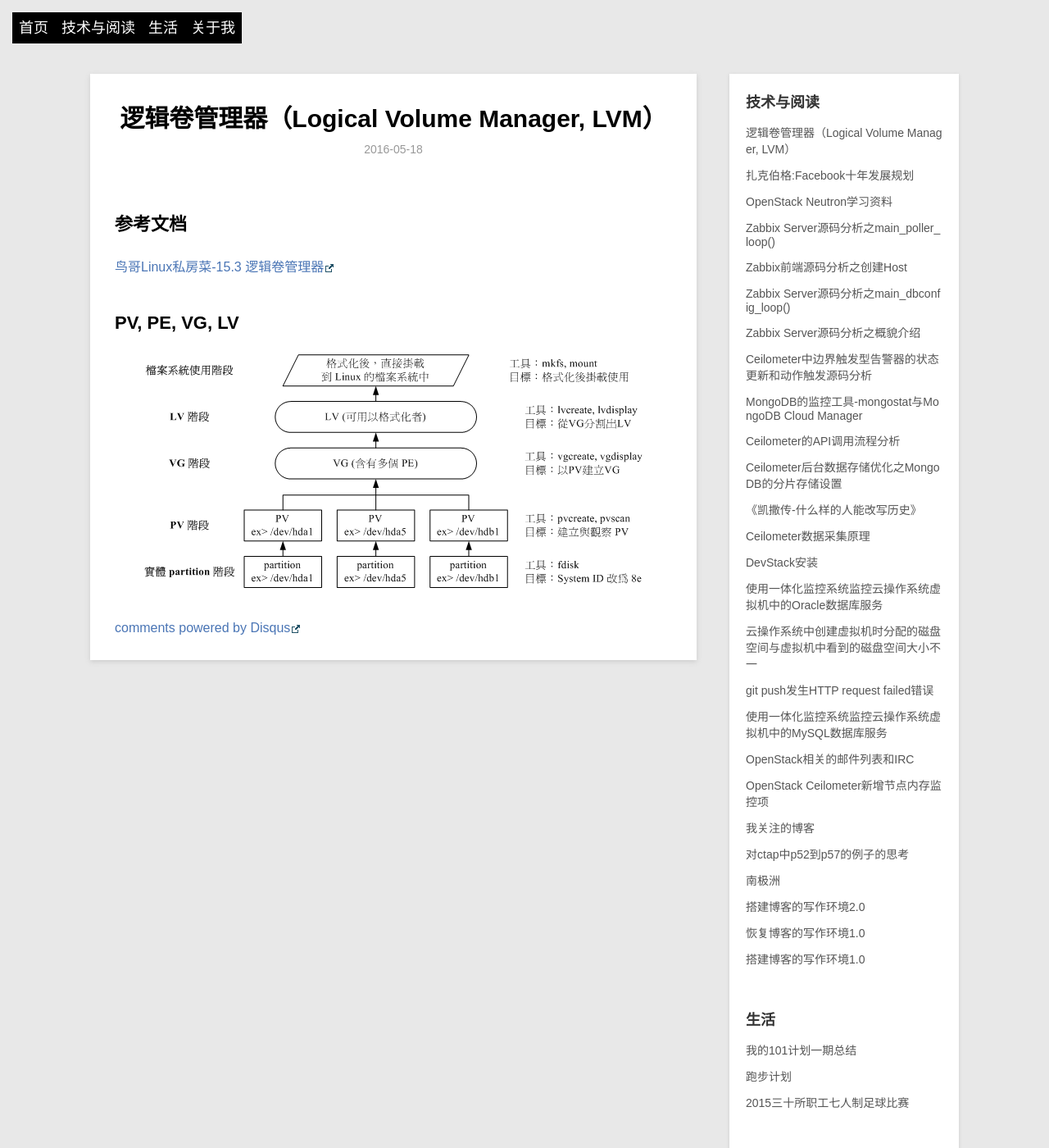
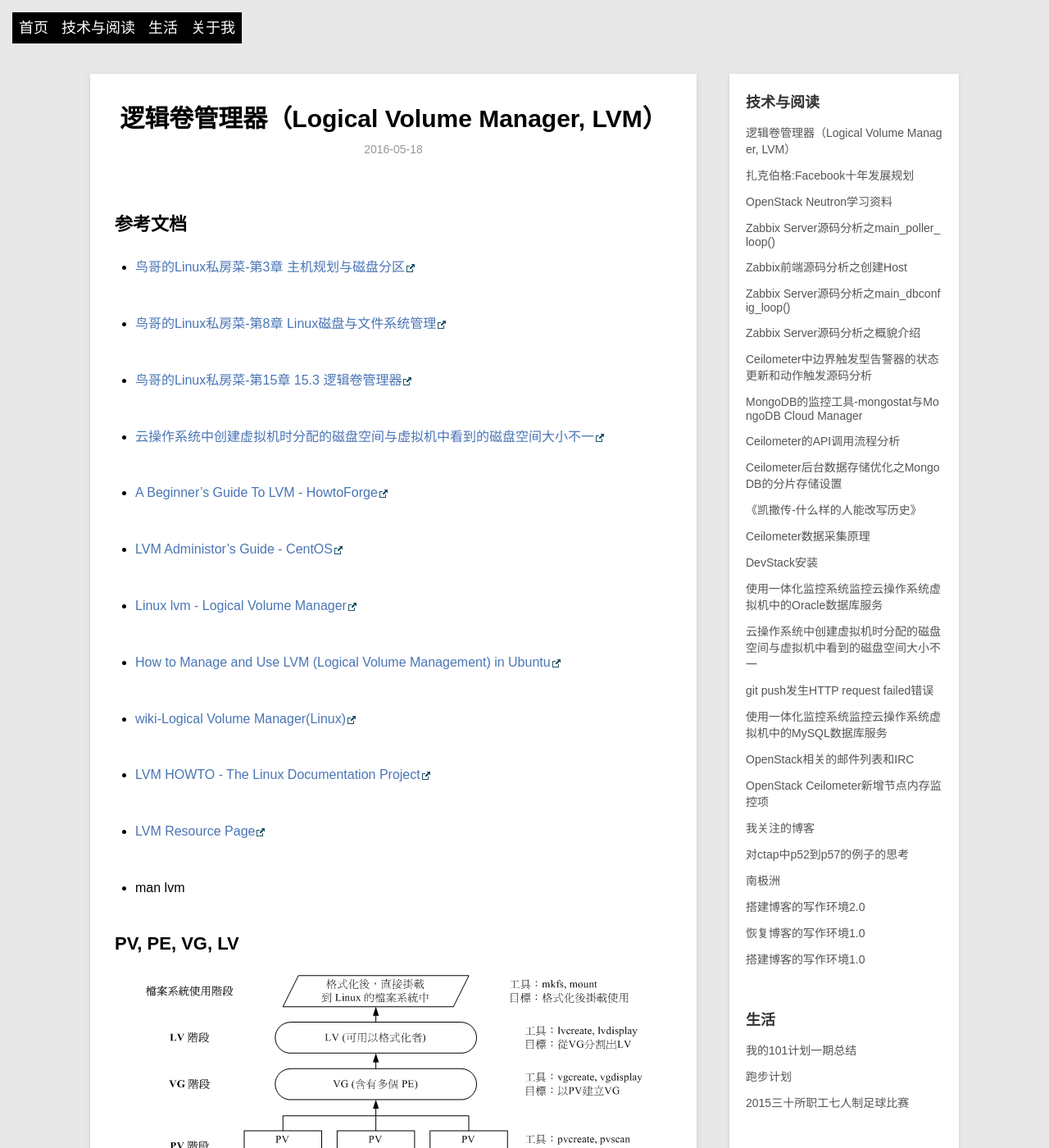
Before and after one commit to xiaofandh12/xiaofandh12.github.io, a Jekyll site: the page built from _posts/blog/2016-05-18-Logical-Volume-Manager-LVM.md, in a window 1280 px wide and 1400 px high. Shown: the whole window at 82% size. Built offline with Jekyll 4.4.1, drawn with Linux system fonts in a browser that asks for light colours; Markdown is read by kramdown in place of the engine named in the settings; comment, search, counter and statistics services are not loaded; some of the changed text lies outside the part shown.

Commit message:
逻辑卷管理器（Logical Volume Manager, LVM）主要就是总结了鸟哥讲解的几个大的方面，另外找了一些lvm的链接

```diff
--- a/_posts/blog/2016-05-18-Logical-Volume-Manager-LVM.md
+++ b/_posts/blog/2016-05-18-Logical-Volume-Manager-LVM.md
@@ -6,7 +6,56 @@ category: blog
 ---
 
 ## 参考文档
-[鸟哥Linux私房菜-15.3 逻辑卷管理器](http://vbird.dic.ksu.edu.tw/linux_basic/0420quota_3.php)
+
+* [鸟哥的Linux私房菜-第3章 主机规划与磁盘分区](http://vbird.dic.ksu.edu.tw/linux_basic/0130designlinux.php)
+
+* [鸟哥的Linux私房菜-第8章 Linux磁盘与文件系统管理](http://vbird.dic.ksu.edu.tw/linux_basic/0230filesystem.php)
+
+* [鸟哥的Linux私房菜-第15章 15.3 逻辑卷管理器](http://vbird.dic.ksu.edu.tw/linux_basic/0420quota_3.php)
+
+* [云操作系统中创建虚拟机时分配的磁盘空间与虚拟机中看到的磁盘空间大小不一](http://xiaofandh12.github.io/VirtualMachine-Disk-Resize)
+
+* [A Beginner's Guide To LVM - HowtoForge](https://www.howtoforge.com/linux_lvm)
+
+* [LVM Administor's Guide - CentOS](https://www.centos.org/docs/5/html/Cluster_Logical_Volume_Manager/)
+
+* [Linux lvm - 	Logical Volume Manager](https://linuxconfig.org/linux-lvm-logical-volume-manager)
+
+* [How to Manage and Use LVM (Logical Volume Management) in Ubuntu](http://www.howtogeek.com/howto/40702/how-to-manage-and-use-lvm-logical-volume-management-in-ubuntu/)
+
+* [wiki-Logical Volume Manager(Linux)](https://en.wikipedia.org/wiki/Logical_Volume_Manager_\(Linux\))
+
+* [LVM HOWTO - The Linux Documentation Project](http://tldp.org/HOWTO/LVM-HOWTO/)
+
+* [LVM Resource Page](https://sourceware.org/lvm2/)
+
+* man lvm
 
 ## PV, PE, VG, LV
+
 ![LVM各组件的实现流程图示](/images/2016-05-18-Logical-Volume-Manager-LVM/lvm.gif)
+
+* PV,Physical Volume,物理卷
+
+* VG,Volume Group,卷用户组
+
+* LV,Logical Volume,逻辑卷
+
+* PE,Physical Extend,物理扩展块
+
+* PE与VG的相关性图示
+*
+![PE and VG](/images/2016-05-18-Logical-Volume-Manager-LVM/pe_vg.gif)
+
+
+
+## 知识点
+* LVM必须要有内核支持且需要安装lvm2这个软件，一般的发现版Linux都把LVM的内核支持与软件安装好了。
+* 一个磁盘要想用起来有两种方法：
+	* 磁盘分区 --> 磁盘分区格式化 --> 挂载
+	* 磁盘分区 --> PV阶段(创建PV) --> VG阶段(创建VG或扩展VG) --> LV阶段(创建逻辑卷或扩展逻辑卷) --> 文件系统阶段(格式化、挂载或扩展文件系统)
+* LVM的常见使用：
+	* 放大LV容量
+	* 缩小LV容量
+	* LVM的系统快照
+	* 删除系统内的LVM
```
Also changed, not shown: images/2016-05-18-Logical-Volume-Manager-LVM/pe_vg.gif (added), 1 other file.
